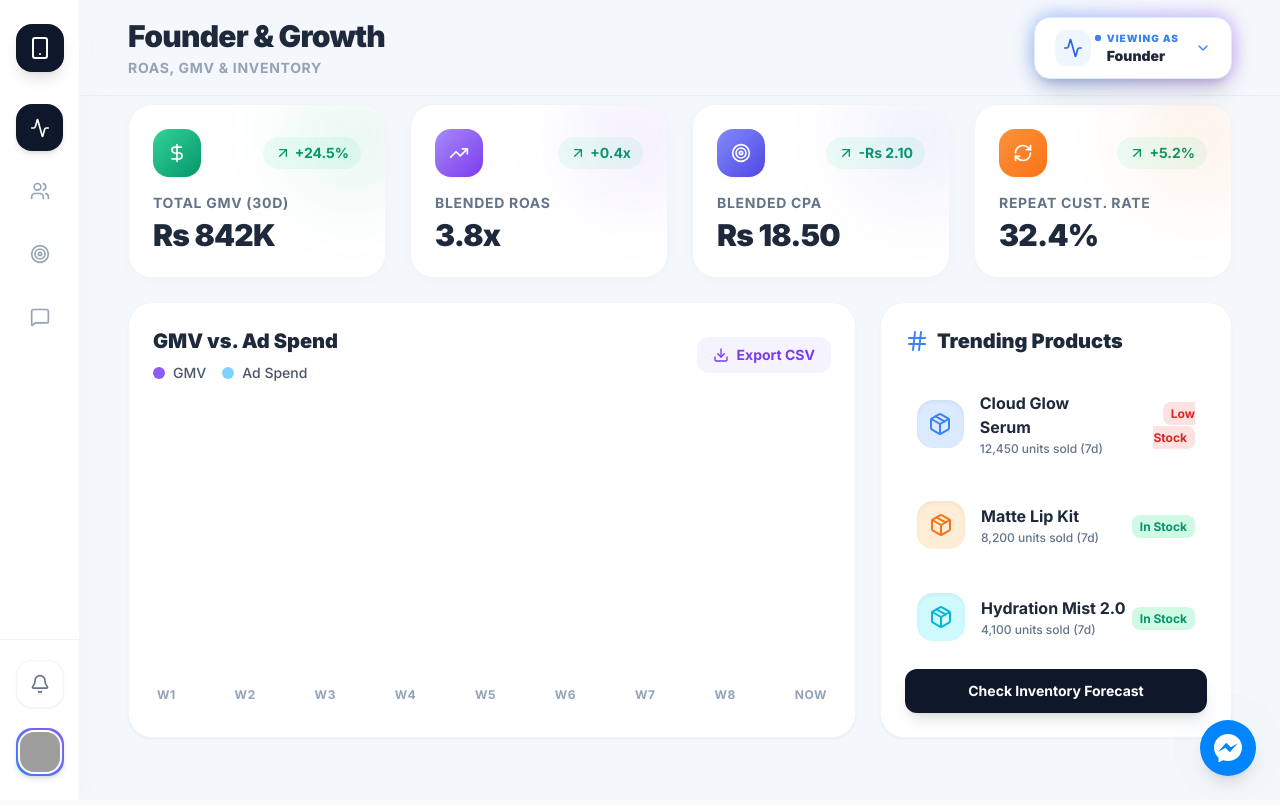
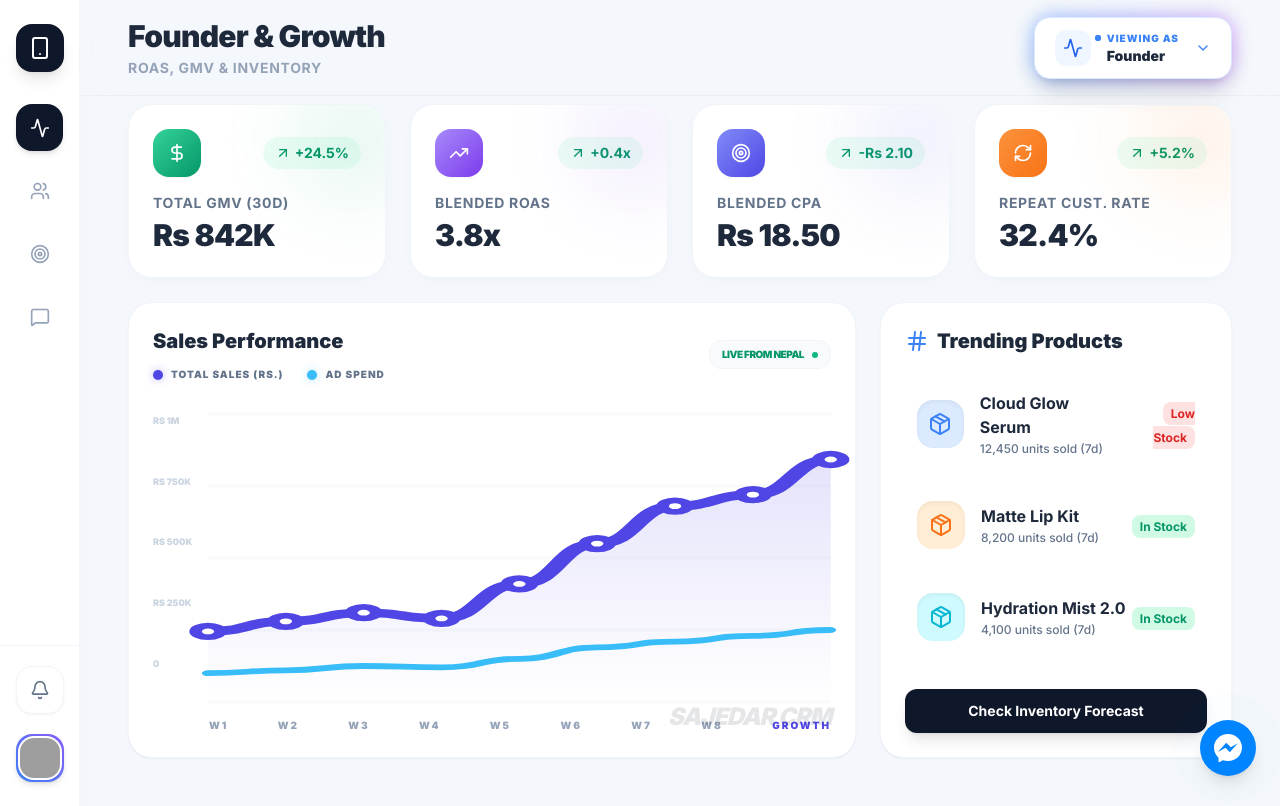
Before and after one commit to sehenagautam/sajedar-product-research, a Next.js app: page /crm/demo in a window 1280 px wide. Built offline with nearby package versions, Linux system fonts and the light colour scheme; grey boxes are pictures that could not be loaded.

Commit message:
Enhance CRM demo chart with Bézier curves and add Mac-style window frame with new screenshot

```diff
--- a/src/app/crm/crm-demo-1.tsx
+++ b/src/app/crm/crm-demo-1.tsx
@@ -2,6 +2,7 @@
 'use client';
 
 import React, { useState, useEffect, useRef } from 'react';
+import { motion } from 'framer-motion';
 import {
     Users,
     ShoppingBag,
@@ -202,37 +203,164 @@ const FounderView = ({ showToast }) => {
 
             <div className="grid grid-cols-1 lg:grid-cols-3 gap-6">
                 {/* Main Chart */}
-                <div className="lg:col-span-2 bg-white rounded-3xl border border-slate-100 p-6 shadow-sm">
+                <div className="lg:col-span-2 bg-white rounded-3xl border border-slate-100 p-6 shadow-sm overflow-hidden group relative">
                     <div className="flex items-center justify-between mb-8">
                         <div>
-                            <h2 className="text-xl font-black text-slate-800">GMV vs. Ad Spend</h2>
-                            <div className="flex items-center mt-2 space-x-4">
-                                <span className="flex items-center text-sm font-medium text-slate-600"><span className="w-3 h-3 rounded-full bg-violet-500 mr-2"></span> GMV</span>
-                                <span className="flex items-center text-sm font-medium text-slate-600"><span className="w-3 h-3 rounded-full bg-sky-300 mr-2"></span> Ad Spend</span>
+                            <h2 className="text-xl font-black text-slate-800">Sales Performance</h2>
+                            <div className="flex items-center mt-3 space-x-6">
+                                <span className="flex items-center text-[10px] font-black uppercase tracking-widest text-slate-500">
+                                    <span className="w-2.5 h-2.5 rounded-full bg-indigo-600 mr-2 shadow-[0_0_8px_rgba(79,70,229,0.4)]"></span>
+                                    Total Sales (Rs.)
+                                </span>
+                                <span className="flex items-center text-[10px] font-black uppercase tracking-widest text-slate-500">
+                                    <span className="w-2.5 h-2.5 rounded-full bg-sky-400 mr-2 shadow-[0_0_8px_rgba(56,189,248,0.4)]"></span>
+                                    Ad Spend
+                                </span>
                             </div>
                         </div>
-                        <button onClick={handleExportClick} className="flex items-center space-x-2 text-sm font-bold text-violet-600 hover:text-violet-700 bg-violet-50 px-4 py-2 rounded-xl transition-colors">
-                            <Download className="w-4 h-4" />
-                            <span>Export CSV</span>
-                        </button>
+                        <div className="flex gap-2">
+                             <div className="hidden sm:flex items-center bg-slate-50 rounded-xl px-3 py-1.5 border border-slate-100">
+                                <span className="text-[10px] font-black text-emerald-600 uppercase tracking-tighter">Live from Nepal</span>
+                                <span className="ml-2 w-1.5 h-1.5 rounded-full bg-emerald-500 animate-pulse"></span>
+                             </div>
+                        </div>
                     </div>
 
-                    <div className="h-64 flex items-end justify-between space-x-2">
-                        {revenueChart.map((rev, idx) => (
-                            <div key={idx} className="flex flex-col items-center flex-1 group relative">
-                                <div
-                                    className="w-full max-w-[2rem] bg-gradient-to-t from-violet-200 to-violet-400 rounded-t-xl transition-all duration-300 relative z-10 hover:from-violet-400 hover:to-violet-600"
-                                    style={{ height: `${(rev / 900) * 100}%` }}
-                                ></div>
-                                <div
-                                    className="absolute bottom-0 w-full max-w-[2rem] bg-sky-200 rounded-t-xl opacity-80 z-20"
-                                    style={{ height: `${(spendChart[idx] / 900) * 100}%` }}
-                                ></div>
-                            </div>
-                        ))}
+                    <div className="relative h-72 w-full flex">
+                        {/* Y-Axis Labels */}
+                        <div className="flex flex-col justify-between text-[9px] font-black text-slate-300 pr-4 pb-8 uppercase">
+                            <span>Rs 1M</span>
+                            <span>Rs 750K</span>
+                            <span>Rs 500K</span>
+                            <span>Rs 250K</span>
+                            <span>0</span>
+                        </div>
+
+                        <div className="flex-1 relative">
+                            <svg className="h-full w-full overflow-visible" preserveAspectRatio="none" viewBox="0 0 100 100">
+                                <defs>
+                                    <linearGradient id="salesGradient" x1="0" x2="0" y1="0" y2="1">
+                                        <stop offset="0%" stopColor="#4f46e5" stopOpacity="0.15" />
+                                        <stop offset="100%" stopColor="#4f46e5" stopOpacity="0" />
+                                    </linearGradient>
+                                    <linearGradient id="spendGradient" x1="0" x2="0" y1="0" y2="1">
+                                        <stop offset="0%" stopColor="#38bdf8" stopOpacity="0.08" />
+                                        <stop offset="100%" stopColor="#38bdf8" stopOpacity="0" />
+                                    </linearGradient>
+                                </defs>
+
+                                {/* Grid Lines */}
+                                {[0, 25, 50, 75, 100].map((y) => (
+                                    <line
+                                        key={y}
+                                        x1="0" y1={y} x2="100" y2={y}
+                                        stroke="#f8fafc"
+                                        strokeWidth="1"
+                                    />
+                                ))}
+
+                                {/* Helper function to create smooth path (simplified bezier) */}
+                                {(() => {
+                                    const getPath = (data) => {
+                                        return data.map((val, i) => {
+                                            const x = (i / (data.length - 1)) * 100;
+                                            const y = 100 - (val / 1000) * 100; // Normalized to 1M
+                                            return `${i === 0 ? 'M' : 'L'} ${x},${y}`;
+                                        }).join(' ');
+                                    };
+
+                                    const getSmoothPath = (data) => {
+                                        const points = data.map((val, i) => ({
+                                            x: (i / (data.length - 1)) * 100,
+                                            y: 100 - (val / 1000) * 100
+                                        }));
+
+                                        let d = `M ${points[0].x},${points[0].y}`;
+                                        for (let i = 0; i < points.length - 1; i++) {
+                                            const p0 = points[i];
+                                            const p1 = points[i + 1];
+                                            const cp1x = p0.x + (p1.x - p0.x) / 2;
+                                            d += ` C ${cp1x},${p0.y} ${cp1x},${p1.y} ${p1.x},${p1.y}`;
+                                        }
+                                        return d;
+                                    };
+
+                                    return (
+                                        <>
+                                            {/* Sales Area */}
+                                            <motion.path
+                                                initial={{ opacity: 0 }}
+                                                animate={{ opacity: 1 }}
+                                                transition={{ duration: 1.5 }}
+                                                d={`${getSmoothPath(revenueChart)} L 100,100 L 0,100 Z`}
+                                                fill="url(#salesGradient)"
+                                            />
+
+                                            {/* Sales Line */}
+                                            <motion.path
+                                                initial={{ pathLength: 0 }}
+                                                animate={{ pathLength: 1 }}
+                                                transition={{ duration: 2, ease: "easeOut" }}
+                                                d={getSmoothPath(revenueChart)}
+                                                fill="none"
+                                                stroke="#4f46e5"
+                                                strokeWidth="3"
+                                                strokeLinecap="round"
+                                                strokeLinejoin="round"
+                                            />
+
+                                            {/* Spend Line */}
+                                            <motion.path
+                                                initial={{ pathLength: 0 }}
+                                                animate={{ pathLength: 1 }}
+                                                transition={{ duration: 2, ease: "easeOut", delay: 0.3 }}
+                                                d={getSmoothPath(spendChart)}
+                                                fill="none"
+                                                stroke="#38bdf8"
+                                                strokeWidth="2"
+                                                strokeLinecap="round"
+                                                strokeLinejoin="round"
+                                                strokeDasharray="4 6"
+                                            />
+
+                                            {/* Data Points */}
+                                            {revenueChart.map((val, i) => (
+                                                <motion.circle
+                                                    key={`rev-${i}`}
+                                                    initial={{ scale: 0 }}
+                                                    animate={{ scale: 1 }}
+                                                    transition={{ delay: 1.5 + (i * 0.1) }}
+                                                    cx={(i / (revenueChart.length - 1)) * 100}
+                                                    cy={100 - (val / 1000) * 100}
+                                                    r="2"
+                                                    fill="white"
+                                                    stroke="#4f46e5"
+                                                    strokeWidth="2"
+                                                    className="cursor-pointer"
+                                                />
+                                            ))}
+                                        </>
+                                    );
+                                })()}
+                            </svg>
+                        </div>
                     </div>
-                    <div className="flex justify-between text-xs text-slate-400 mt-4 font-bold uppercase tracking-wider px-1">
-                        <span>W1</span><span>W2</span><span>W3</span><span>W4</span><span>W5</span><span>W6</span><span>W7</span><span>W8</span><span>Now</span>
+
+                    <div className="flex justify-between text-[10px] text-slate-400 mt-4 font-black uppercase tracking-[0.2em] ml-14">
+                        <span>W1</span>
+                        <span>W2</span>
+                        <span>W3</span>
+                        <span>W4</span>
+                        <span>W5</span>
+                        <span>W6</span>
+                        <span>W7</span>
+                        <span>W8</span>
+                        <span className="text-indigo-600">Growth</span>
+                    </div>
+
+                    {/* Branding overlay */}
+                    <div className="absolute bottom-6 right-6 opacity-10 pointer-events-none">
+                        <p className="text-2xl font-black italic tracking-tighter">SAJEDAR CRM</p>
                     </div>
                 </div>
 
--- a/src/app/crm/page.tsx
+++ b/src/app/crm/page.tsx
@@ -206,17 +206,39 @@ export default function CrmPage() {
                 transition={{ duration: 0.8, delay: 0.2 }}
                 className="relative"
               >
-                <div className="relative z-10 rounded-[2.5rem] border-[8px] border-stone-950/5 bg-white p-2 shadow-2xl">
-                  <div className="relative overflow-hidden rounded-[2rem] bg-stone-100 shadow-inner">
+                {/* Mac Window Frame */}
+                <div className="relative z-10 rounded-2xl border border-stone-200 bg-white p-1 shadow-2xl">
+                  {/* Top Bar */}
+                  <div className="flex items-center gap-1.5 px-4 py-3 border-b border-stone-100 bg-stone-50/50 rounded-t-xl">
+                    <div className="w-3 h-3 rounded-full bg-[#ff5f56]" />
+                    <div className="w-3 h-3 rounded-full bg-[#ffbd2e]" />
+                    <div className="w-3 h-3 rounded-full bg-[#27c93f]" />
+                    <div className="ml-4 flex-1">
+                      <div className="h-4 w-full max-w-[200px] bg-white rounded-md border border-stone-200" />
+                    </div>
+                  </div>
+
+                  {/* Image Container */}
+                  <div className="relative overflow-hidden rounded-b-xl bg-stone-100 group">
                     <Image
-                      src="/crm-redesign-screenshot.png"
-                      alt="Sajedar CRM Dashboard"
+                      src="/crm_demo_ss.png"
+                      alt="Sajedar CRM Dashboard Demo"
                       width={1200}
                       height={900}
-                      className="w-full transition duration-700 hover:scale-105"
+                      className="w-full transition duration-700 group-hover:scale-105"
                       priority
                     />
-                    <div className="absolute inset-0 bg-gradient-to-t from-stone-950/20 to-transparent opacity-0 transition-opacity hover:opacity-100" />
+                    <div className="absolute inset-0 bg-gradient-to-t from-stone-950/40 via-transparent to-transparent opacity-60 transition-opacity group-hover:opacity-40" />
+
+                    {/* Play Button Overlay */}
+                    <div className="absolute inset-0 flex items-center justify-center opacity-0 transition-opacity duration-300 group-hover:opacity-100">
+                      <Link
+                        href="/crm/demo"
+                        className="flex h-20 w-20 items-center justify-center rounded-full bg-white text-emerald-600 shadow-2xl transition-transform hover:scale-110"
+                      >
+                        <PlayCircle className="h-12 w-12" />
+                      </Link>
+                    </div>
                   </div>
                 </div>
 
@@ -227,11 +249,11 @@ export default function CrmPage() {
                   className="absolute -right-8 -top-8 z-20 hidden rounded-3xl border border-white bg-white/90 p-4 shadow-xl backdrop-blur-md sm:block"
                 >
                   <div className="flex items-center gap-3">
-                    <div className="flex h-10 w-10 items-center justify-center rounded-xl bg-emerald-500 text-white shadow-lg shadow-emerald-500/20">
+                    <div className="flex h-10 w-10 items-center justify-center rounded-xl bg-indigo-600 text-white shadow-lg shadow-indigo-600/20">
                       <BarChart3 className="h-5 w-5" />
                     </div>
                     <div>
-                      <p className="text-[10px] font-black uppercase tracking-widest text-stone-400">Total GMV</p>
+                      <p className="text-[10px] font-black uppercase tracking-widest text-stone-400">Total Sales</p>
                       <p className="text-lg font-black text-stone-950">Rs 842K</p>
                     </div>
                   </div>
@@ -247,8 +269,8 @@ export default function CrmPage() {
                       <MessageSquareText className="h-5 w-5" />
                     </div>
                     <div>
-                      <p className="text-[10px] font-black uppercase tracking-widest text-stone-400">Active Chats</p>
-                      <p className="text-lg font-black text-stone-950">124 New</p>
+                      <p className="text-[10px] font-black uppercase tracking-widest text-stone-400">Live Support</p>
+                      <p className="text-lg font-black text-stone-950">Active Now</p>
                     </div>
                   </div>
                 </motion.div>
@@ -365,9 +387,18 @@ export default function CrmPage() {
                 </div>
 
                 <div className="relative hidden lg:block">
-                  <div className="group relative overflow-hidden rounded-[2rem] border-[4px] border-white/20 shadow-2xl transition duration-500 hover:scale-[1.02]">
+                  {/* Mac Window Frame for CTA section */}
+                  <div className="group relative overflow-hidden rounded-2xl border border-white/20 shadow-2xl transition duration-500 hover:scale-[1.02] bg-white/10 backdrop-blur-sm p-1">
+                    {/* Top Bar */}
+                    <div className="flex items-center gap-1.5 px-4 py-2 border-b border-white/10 bg-white/5 rounded-t-xl">
+                      <div className="w-2.5 h-2.5 rounded-full bg-white/30" />
+                      <div className="w-2.5 h-2.5 rounded-full bg-white/30" />
+                      <div className="w-2.5 h-2.5 rounded-full bg-white/30" />
+                    </div>
+
+                    <div className="relative overflow-hidden rounded-b-xl">
                       <Image
-                      src="/crm-redesign-screenshot.png"
+                        src="/crm_demo_ss.png"
                         alt="Sajedar CRM Demo Preview"
                         width={800}
                         height={600}
@@ -376,10 +407,11 @@ export default function CrmPage() {
                       <div className="absolute inset-0 flex items-center justify-center">
                         <Link
                           href="/crm/demo"
-                        className="flex h-20 w-20 items-center justify-center rounded-full bg-white text-emerald-600 shadow-2xl transition-transform hover:scale-110"
+                          className="flex h-16 w-16 items-center justify-center rounded-full bg-white text-emerald-600 shadow-2xl transition-transform hover:scale-110"
                         >
-                        <MousePointer2 className="h-10 w-10" />
+                          <MousePointer2 className="h-8 w-8" />
                         </Link>
+                      </div>
                     </div>
                   </div>
                 </div>
```
Also changed, not shown: public/crm_demo_ss.png (added). Lines whose indentation alone changed are shown as unchanged.
